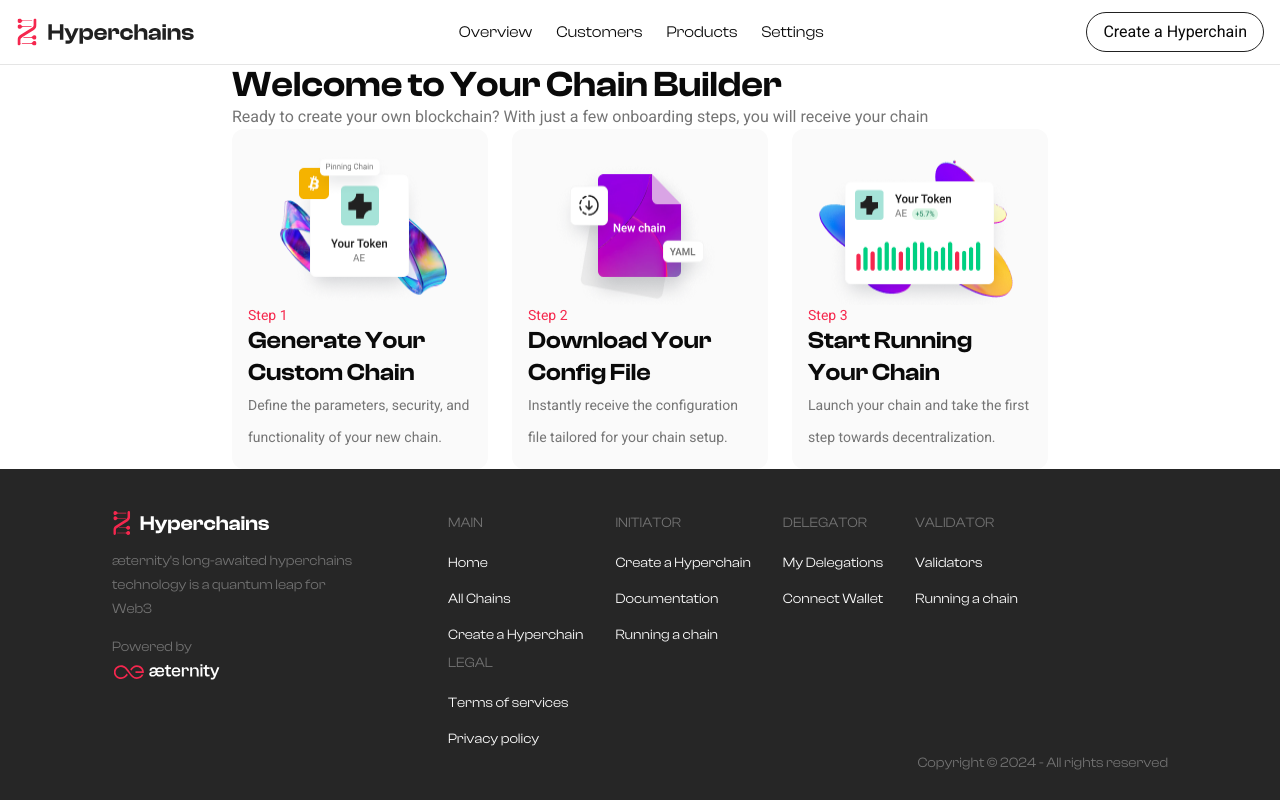
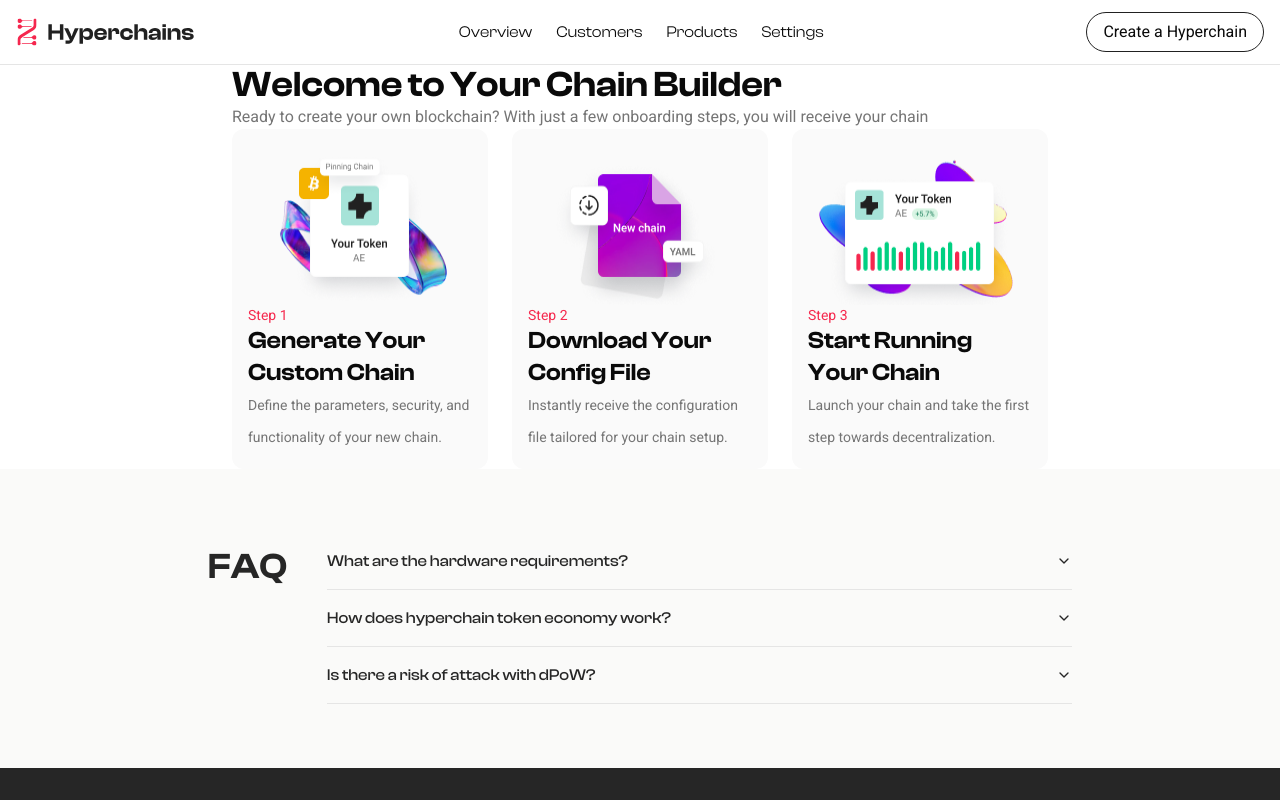
Before and after one commit to unit214/aeternity-hyperchains-initiator, a Next.js app: page / in a window 1280 px wide. Shown: the top 800 px of the page. Built offline with nearby package versions, Linux system fonts and the light colour scheme.

Commit message:
feat(layout): adds faq

```diff
--- a/package.json
+++ b/package.json
@@ -13,6 +13,7 @@
         "typecheck": "tsc --noEmit"
     },
     "dependencies": {
+        "@radix-ui/react-accordion": "^1.2.2",
         "@radix-ui/react-slot": "^1.1.0",
         "class-variance-authority": "^0.7.1",
         "clsx": "^2.1.1",
--- a/src/app/layout.tsx
+++ b/src/app/layout.tsx
@@ -7,6 +7,7 @@
 import { ThemeProvider } from 'next-themes';
 
 import '@/app/globals.css';
+import { FAQ } from '@/components/faq';
 import { Footer } from '@/components/footer';
 import { NavBar } from '@/components/nav-bar';
 
@@ -56,6 +57,7 @@
                 <ThemeProvider attribute='class' forcedTheme={'light'}>
                     <NavBar />
                     <main className='flex-1'>{children}</main>
+                    <FAQ />
                     <Footer />
                 </ThemeProvider>
             </body>
--- /dev/null
+++ b/src/components/faq.tsx
@@ -0,0 +1,76 @@
+import * as React from 'react';
+
+import { Accordion, AccordionContent, AccordionItem, AccordionTrigger } from '@/components/ui/accordion';
+
+export interface FAQItemProps {
+    question: string;
+    iconSrc: string;
+}
+
+export interface FAQListProps {
+    items: FAQItemProps[];
+}
+export const FAQItem: React.FC<FAQItemProps> = ({ question }) => {
+    return (
+        <>
+            <div className='flex w-full flex-wrap items-center justify-between gap-10 max-md:max-w-full'>
+                <div className='my-auto min-w-[240px] self-stretch'>{question}</div>
+                <span className='my-auto aspect-square w-6 cursor-pointer text-4xl font-normal'>+</span>
+            </div>
+            <div className='mt-5 max-w-full self-end border-t'></div>
+        </>
+    );
+};
+export const FAQList: React.FC<FAQListProps> = ({ items }) => {
+    return (
+        <div className='flex min-w-[240px] flex-1 shrink basis-0 flex-col text-lg font-medium leading-none max-md:max-w-full'>
+            {items.map((item, index) => (
+                <div key={index} className='mt-5 first:mt-0'>
+                    <FAQItem question={item.question} iconSrc={item.iconSrc} />
+                </div>
+            ))}
+        </div>
+    );
+};
+
+const faqItems: FAQItemProps[] = [
+    {
+        question: 'What are the hardware requirements?',
+        iconSrc:
+            'https://cdn.builder.io/api/v1/image/assets/TEMP/3755ba18787f15b97813e1db7ee026bbb2edf07283769ef5ce9b13dcece63f36?placeholderIfAbsent=true&apiKey=93d96d41fa4e473b9b2c8dacbe6d22b6'
+    },
+    {
+        question: 'How does hyperchain token economy work?',
+        iconSrc:
+            'https://cdn.builder.io/api/v1/image/assets/TEMP/3755ba18787f15b97813e1db7ee026bbb2edf07283769ef5ce9b13dcece63f36?placeholderIfAbsent=true&apiKey=93d96d41fa4e473b9b2c8dacbe6d22b6'
+    },
+    {
+        question: 'Is there a risk of attack with dPoW?',
+        iconSrc:
+            'https://cdn.builder.io/api/v1/image/assets/TEMP/3755ba18787f15b97813e1db7ee026bbb2edf07283769ef5ce9b13dcece63f36?placeholderIfAbsent=true&apiKey=93d96d41fa4e473b9b2c8dacbe6d22b6'
+    }
+];
+
+export const FAQ: React.FC = () => {
+    return (
+        <div className='flex flex-col justify-center bg-stone-50 px-32 py-16 text-neutral-800 max-md:px-5 lg:px-52'>
+            <div className='flex max-w-full flex-col flex-wrap items-start gap-10 md:flex-row'>
+                <div className='pt-4 text-4xl font-semibold leading-none'>FAQ</div>
+                <Accordion type='single' collapsible className='w-full flex-1'>
+                    <AccordionItem value='item-1'>
+                        <AccordionTrigger>What are the hardware requirements?</AccordionTrigger>
+                        <AccordionContent>This is some content.</AccordionContent>
+                    </AccordionItem>
+                    <AccordionItem value='item-2'>
+                        <AccordionTrigger>How does hyperchain token economy work?</AccordionTrigger>
+                        <AccordionContent>This is some content.</AccordionContent>
+                    </AccordionItem>
+                    <AccordionItem value='item-3'>
+                        <AccordionTrigger>Is there a risk of attack with dPoW?</AccordionTrigger>
+                        <AccordionContent>This is some content.</AccordionContent>
+                    </AccordionItem>
+                </Accordion>
+            </div>
+        </div>
+    );
+};
--- /dev/null
+++ b/src/components/ui/accordion.tsx
@@ -0,0 +1,53 @@
+'use client';
+
+import * as React from 'react';
+
+import { cn } from '@/lib/utils';
+import * as AccordionPrimitive from '@radix-ui/react-accordion';
+
+import { ChevronDownIcon, PlusIcon } from 'lucide-react';
+
+const Accordion = AccordionPrimitive.Root;
+
+const AccordionItem = React.forwardRef<
+    React.ElementRef<typeof AccordionPrimitive.Item>,
+    React.ComponentPropsWithoutRef<typeof AccordionPrimitive.Item>
+>(({ className, ...props }, ref) => (
+    <AccordionPrimitive.Item ref={ref} className={cn('border-b', className)} {...props} />
+));
+AccordionItem.displayName = 'AccordionItem';
+
+const AccordionTrigger = React.forwardRef<
+    React.ElementRef<typeof AccordionPrimitive.Trigger>,
+    React.ComponentPropsWithoutRef<typeof AccordionPrimitive.Trigger>
+>(({ className, children, ...props }, ref) => (
+    <AccordionPrimitive.Header className='flex'>
+        <AccordionPrimitive.Trigger
+            ref={ref}
+            className={cn(
+                'flex flex-1 items-center justify-between py-4 font-medium transition-all hover:underline [&[data-state=open]>svg]:rotate-180',
+                className
+            )}
+            {...props}>
+            {children}
+            <ChevronDownIcon className='size-4 shrink-0 transition-transform duration-200' />
+        </AccordionPrimitive.Trigger>
+    </AccordionPrimitive.Header>
+));
+AccordionTrigger.displayName = AccordionPrimitive.Trigger.displayName;
+
+const AccordionContent = React.forwardRef<
+    React.ElementRef<typeof AccordionPrimitive.Content>,
+    React.ComponentPropsWithoutRef<typeof AccordionPrimitive.Content>
+>(({ className, children, ...props }, ref) => (
+    <AccordionPrimitive.Content
+        ref={ref}
+        className='data-[state=closed]:animate-accordion-up data-[state=open]:animate-accordion-down overflow-hidden text-sm transition-all'
+        {...props}>
+        <div className={cn('pb-4 pt-0', className)}>{children}</div>
+    </AccordionPrimitive.Content>
+));
+
+AccordionContent.displayName = AccordionPrimitive.Content.displayName;
+
+export { Accordion, AccordionItem, AccordionTrigger, AccordionContent };
--- a/tailwind.config.ts
+++ b/tailwind.config.ts
@@ -55,14 +55,44 @@
     				'4': 'hsl(var(--chart-4))',
     				'5': 'hsl(var(--chart-5))'
     			},
-				pink: 'hsl(var(--pink))'
+    			pink: 'hsl(var(--pink))'
     		},
-            fontFamily: {
-                sans: ['var(--font-geist-sans)'],
-                mono: ['var(--font-geist-mono)'],
-                clash: ['var(--font-clashdisplay)'],
-                roboto: ['var(--font-roboto)']
-            }
+    		fontFamily: {
+    			sans: [
+    				'var(--font-geist-sans)'
+    			],
+    			mono: [
+    				'var(--font-geist-mono)'
+    			],
+    			clash: [
+    				'var(--font-clashdisplay)'
+    			],
+    			roboto: [
+    				'var(--font-roboto)'
+    			]
+    		},
+    		keyframes: {
+    			'accordion-down': {
+    				from: {
+    					height: '0'
+    				},
+    				to: {
+    					height: 'var(--radix-accordion-content-height)'
+    				}
+    			},
+    			'accordion-up': {
+    				from: {
+    					height: 'var(--radix-accordion-content-height)'
+    				},
+    				to: {
+    					height: '0'
+    				}
+    			}
+    		},
+    		animation: {
+    			'accordion-down': 'accordion-down 0.2s ease-out',
+    			'accordion-up': 'accordion-up 0.2s ease-out'
+    		}
     	}
     },
     plugins: [require('tailwindcss-animate')]
```
Also changed, not shown: 1 other file (tests, documents, lock files or other folders).
